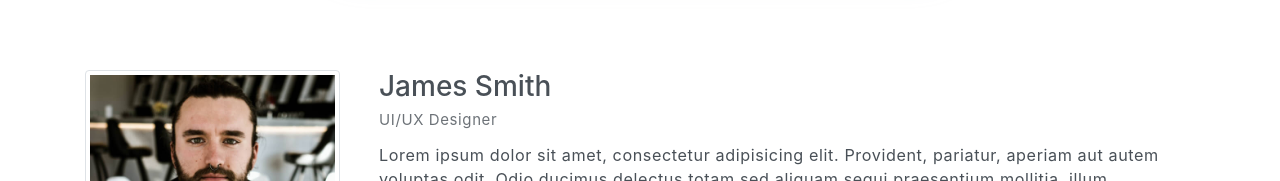
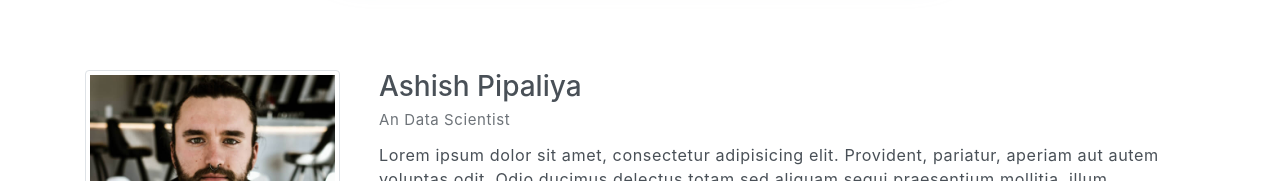
Before and after one commit to ap-707/DemoWebAnalusis2, a website: page public_html/index.html in a window 1280 px wide. Shown: the part 826-1007 px from the top of the page. Drawn offline with Linux system fonts and the light colour scheme.

Commit message:
Update index.html

```diff
--- a/public_html/index.html
+++ b/public_html/index.html
@@ -104,8 +104,8 @@
                     <img src="assets/imgs/avatar.jpg" alt="" class="img-thumbnail mb-4">
                 </div>
                 <div class="pl-md-4 col-md-9">
-                    <h6 class="title">James Smith</h6>
-                    <p class="subtitle">UI/UX Designer</p>
+                    <h6 class="title">Ashish Pipaliya</h6>
+                    <p class="subtitle">An Data Scientist</p>
                     <p>Lorem ipsum dolor sit amet, consectetur adipisicing elit. Provident, pariatur, aperiam aut autem voluptas odit. Odio ducimus delectus totam sed aliquam sequi praesentium mollitia, illum repudiandae quidem quod, magni magnam.</p>
                     <p>Lorem ipsum dolor sit amet, consectetur adipisicing elit. Enim, eius, nam. Quo praesentium qui temporibus voluptatum, facilis aliquid eligendi fugiat beatae neque inventore non. Laborum repellendus consequatur ullam voluptatum asperiores.</p>
                     <button class="btn btn-primary rounded mt-3">DOWNLOAD CV</button>
```
